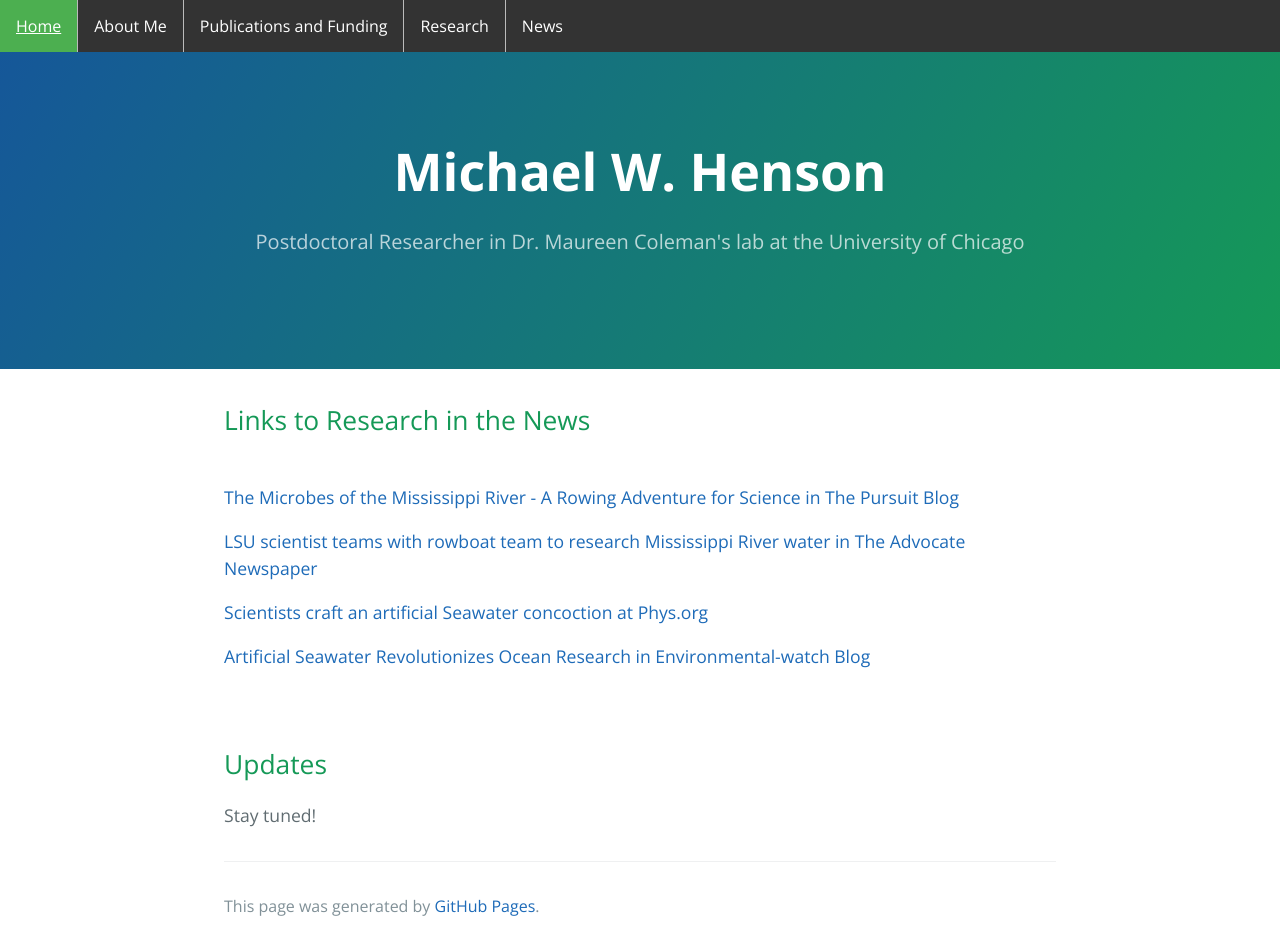
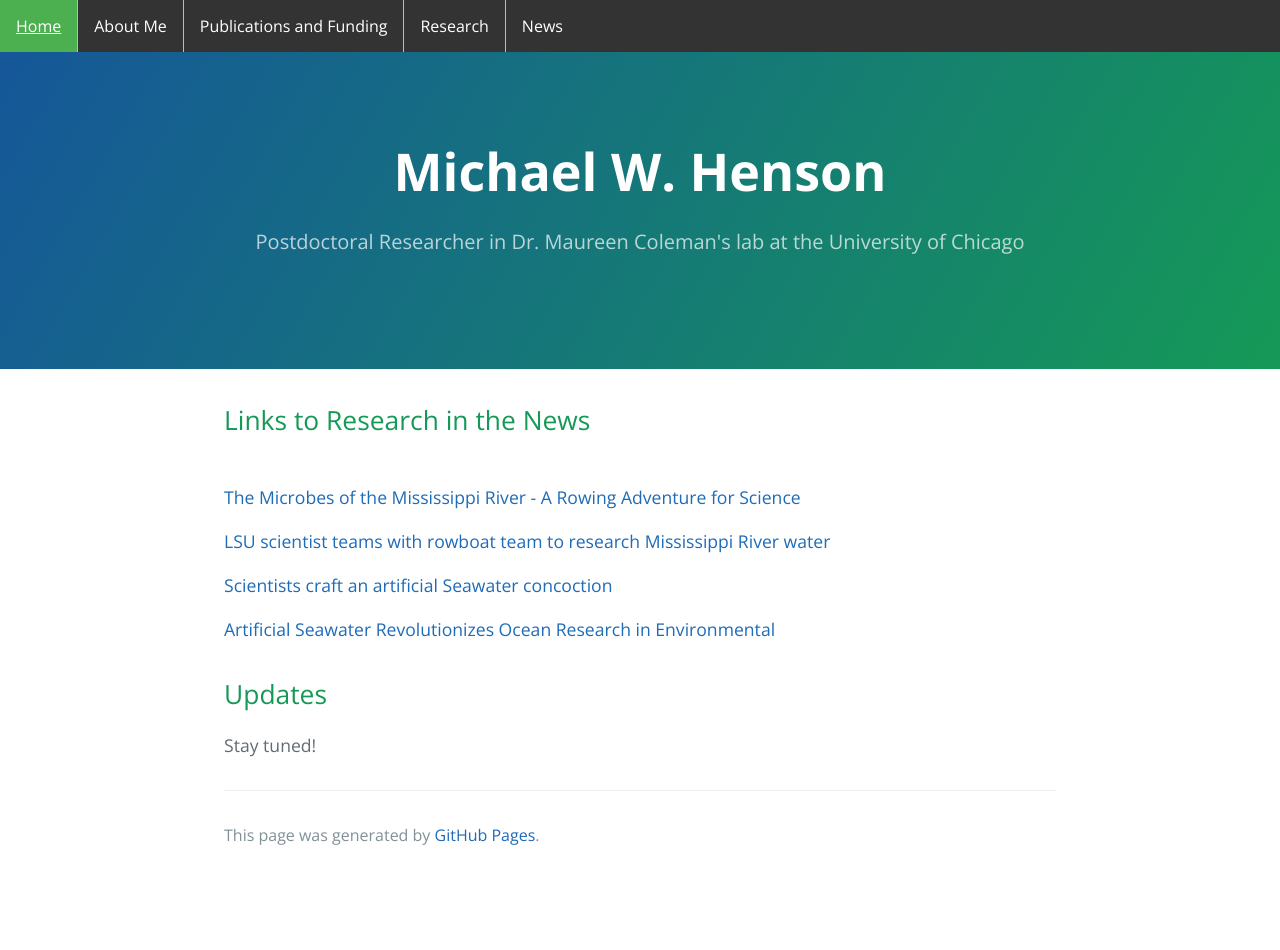
Before and after one commit to Hensonmw/hensonmw.github.io, a Jekyll site: the page built from News/index.md, in a window 1280 px wide. Built offline with Jekyll 4.4.1, drawn with Linux system fonts in a browser that asks for light colours; after the commit the page ends 900 px from its top, so only the background shows below that.

Commit message:
Update index.md

```diff
--- a/News/index.md
+++ b/News/index.md
@@ -6,14 +6,13 @@ permalink: /News/
 
 <h2>Links to Research in the News</h2>
 <br>
-[The Microbes of the Mississippi River - A Rowing Adventure for Science in The Pursuit Blog](http://lsuscienceblog.squarespace.com/blog/2016/11/29/the-microbes-of-the-mississippi-river-a-rowing-adventure-for-science)
+[The Microbes of the Mississippi River - A Rowing Adventure for Science](http://lsuscienceblog.squarespace.com/blog/2016/11/29/the-microbes-of-the-mississippi-river-a-rowing-adventure-for-science)
 
-[LSU scientist teams with rowboat team to research Mississippi River water in The Advocate Newspaper](http://www.theadvocate.com/baton_rouge/entertainment_life/article_b7d86caa-b673-11e6-9b3d-e3d431615c66.html)
+[LSU scientist teams with rowboat team to research Mississippi River water](http://www.theadvocate.com/baton_rouge/entertainment_life/article_b7d86caa-b673-11e6-9b3d-e3d431615c66.html)
 
-[Scientists craft an artificial Seawater concoction at Phys.org](https://phys.org/news/2016-06-scientists-craft-artificial-seawater-concoction.html)
+[Scientists craft an artificial Seawater concoction](https://phys.org/news/2016-06-scientists-craft-artificial-seawater-concoction.html)
 
-[Artificial Seawater Revolutionizes Ocean Research in Environmental-watch Blog](http://www.environmental-watch.com/2016/06/15/artificial-seawater-revolutionizes-ocean-research/)
-
+[Artificial Seawater Revolutionizes Ocean Research in Environmental](http://www.environmental-watch.com/2016/06/15/artificial-seawater-revolutionizes-ocean-research/)
 <br>
 <h2>Updates</h2>
 Stay tuned!
```
